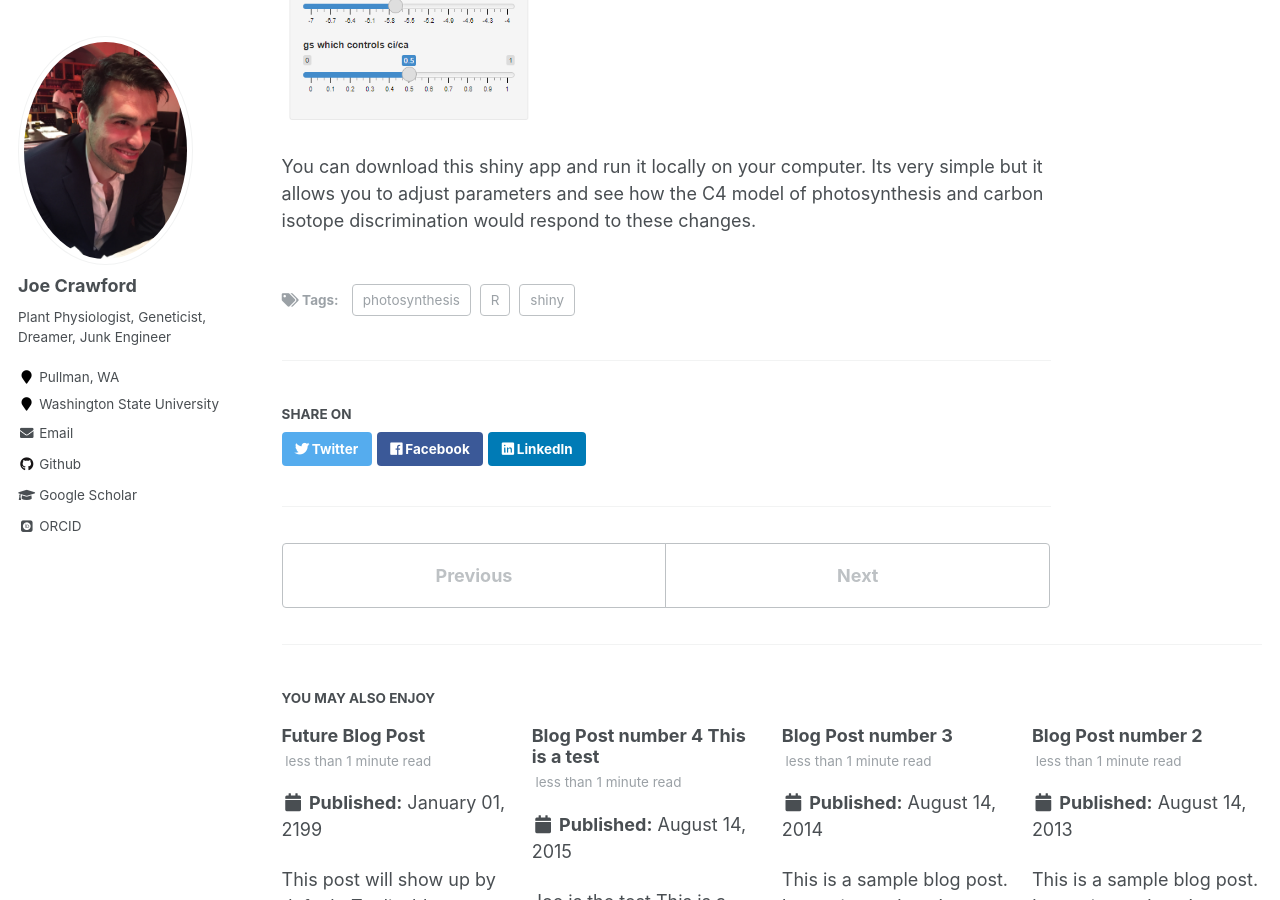
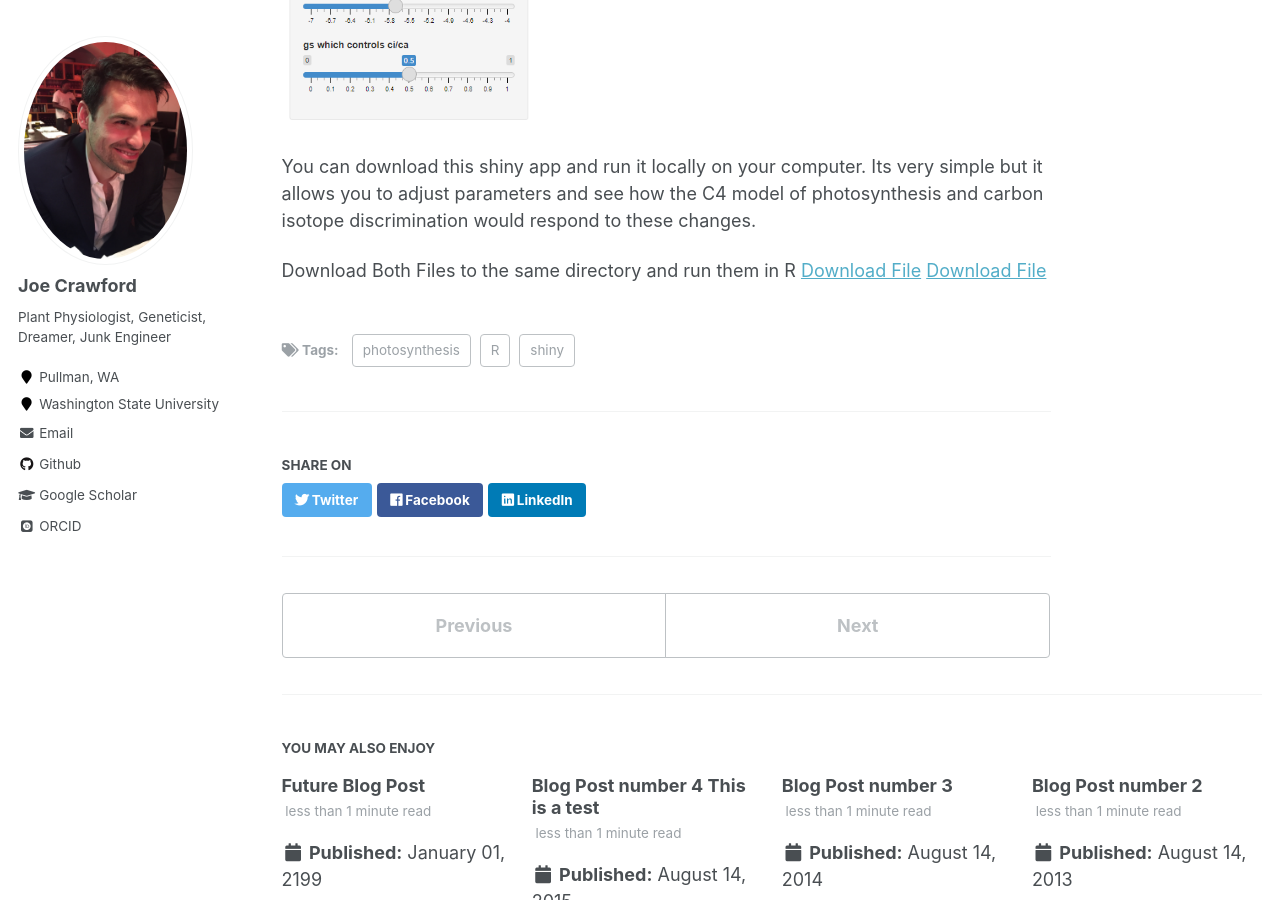
Before and after one commit to plant-physio/plant-physio.github.io, a Jekyll site: the page built from _posts/2021-07-27-blog-R-c4-photosyn-isotope.md, in a window 1280 px wide and 900 px high, scrolled down 885 px. Built offline with Jekyll 4.4.1, drawn with Linux system fonts in a browser that asks for light colours; some web fonts are replaced.

Commit message:
Update 2021-07-27-blog-R-c4-photosyn-isotope.md

```diff
--- a/_posts/2021-07-27-blog-R-c4-photosyn-isotope.md
+++ b/_posts/2021-07-27-blog-R-c4-photosyn-isotope.md
@@ -14,3 +14,7 @@ A Shiny App for Modeling C4 Stable Isotope Model Parameters
 ![test](/files/shiny aapp pic.PNG)
 
 You can download this shiny app and run it locally on your computer. Its very simple but it allows you to adjust parameters and see how the C4 model of photosynthesis and carbon isotope discrimination would respond to these changes.
+
+Download Both Files to the same directory and run them in R
+<a href="/files/ui.R">Download File</a>
+<a href="/files/server.R">Download File</a>
```
